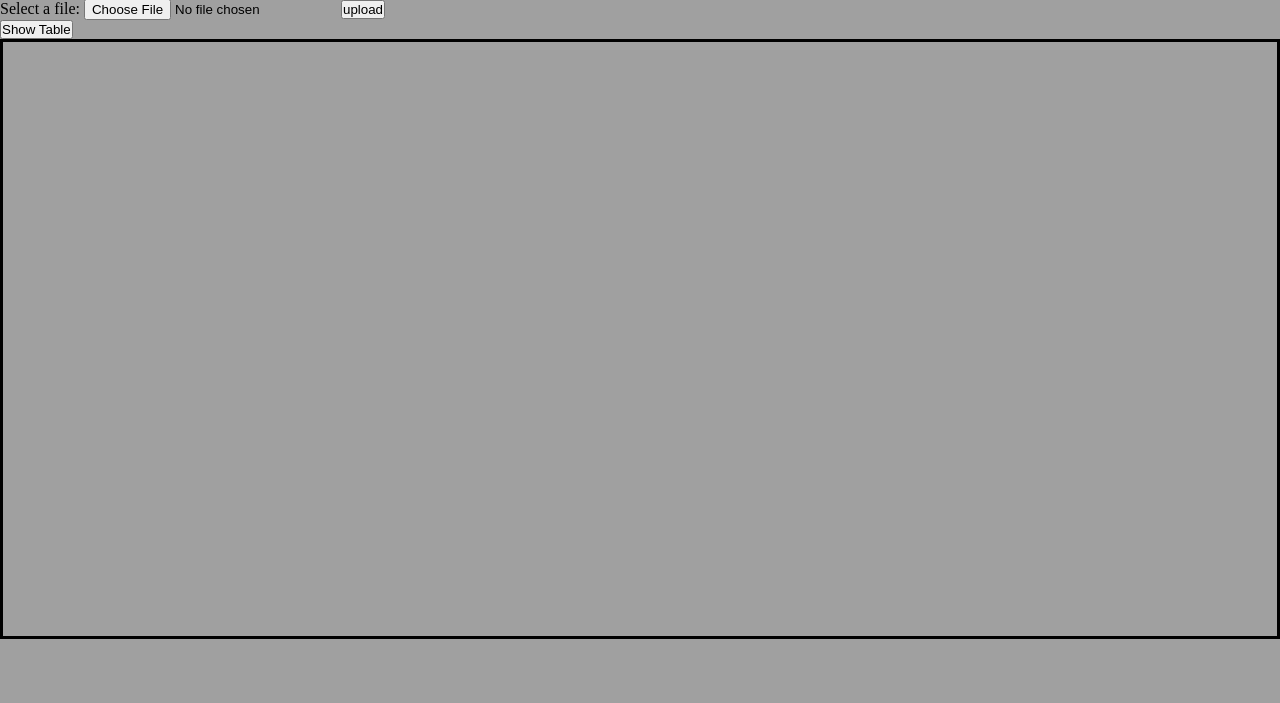
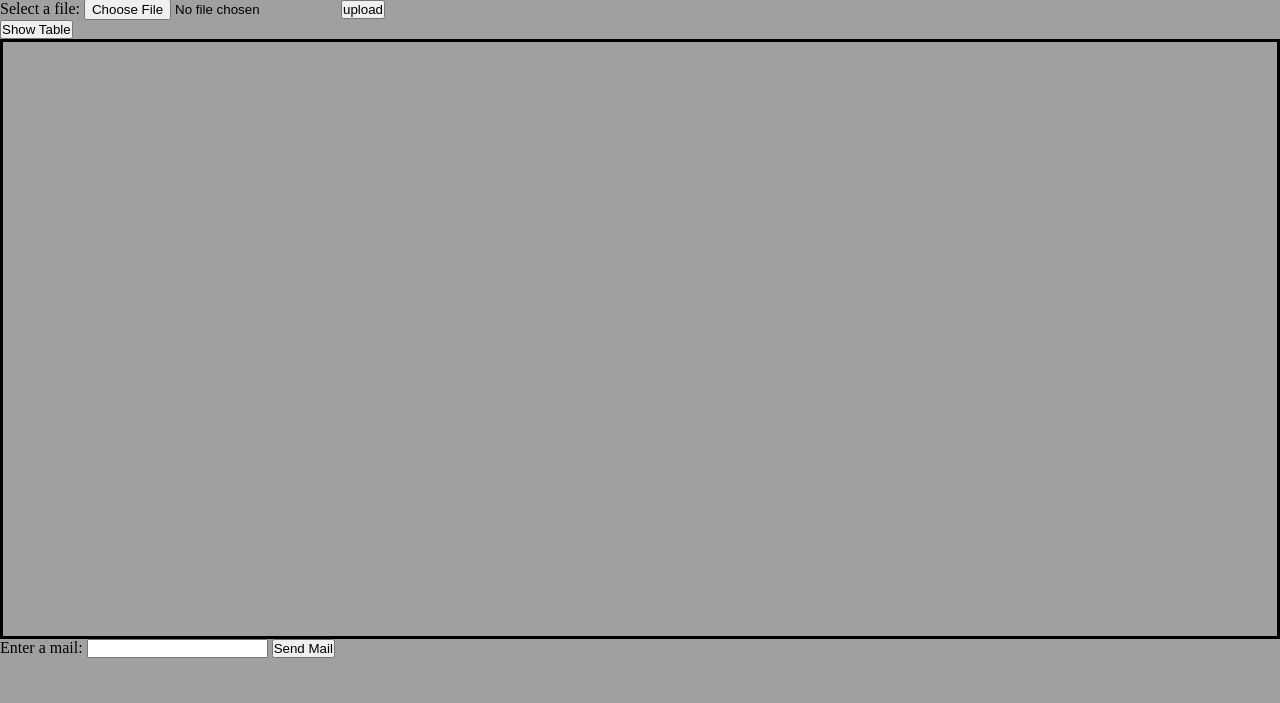
Before and after one commit to RohitKr9/mann_hospitality_assignment, a Django app: page /upload in a window 1280 px wide. Shown: the part 97-800 px from the top of the page. Run offline with Django 5.2, Linux system fonts and the light colour scheme; some libraries are stand-ins or nearby versions.

Commit message:
Implement email for data aggrigation based on date

```diff
--- a/mann_interface/templates/mann_interface/index.html
+++ b/mann_interface/templates/mann_interface/index.html
@@ -18,14 +18,28 @@
     <button type="button" id="show_table">Show Table</button>
     <div id="table"></div>
 
+    <form action="/mail_summary" method="post" id="mail_summary">
+        <label for="recipient_mail">Enter a mail:</label>
+        <input type="email" id="recipient_mail" name="recipient_mail">
+        <button type="submit">Send Mail</button>
+    </form>
+
     <script>
         let myfile
 
         const form = document.getElementById("upload_form")
         const table = document.getElementById("table")
         const button_show_table = document.getElementById("show_table")
+        const form_mail_summary = document.getElementById("mail_summary")
+        const recipient_mail = document.getElementById("recipient_mail").value
+
+        console.log("THIS IS TEST")
+        console.log(recipient_mail)
+        console.log("THIS US EST")
+
         form.addEventListener('submit', uploadFile)
         button_show_table.addEventListener('click', showFile)
+        form_mail_summary.addEventListener('submit', mail_summary)
 
         async function uploadFile(event) {
             event.preventDefault()
@@ -46,5 +60,22 @@
             table.innerHTML = myfile
             console.log(myfile)
         }
+
+        function mail_summary(event){
+            event.preventDefault()
+            const form_data = new FormData(form_mail_summary)
+
+            url = form_mail_summary.action
+            console.log(url)
+
+            fetch(url,{
+                method: form_mail_summary.method,
+                body: form_data
+            })
+            .then(response => response.text())
+            .then(data => {
+                console.log(data)
+            })
+        }
     </script>
 {% endblock content %}
--- a/mann_interface/urls.py
+++ b/mann_interface/urls.py
@@ -3,5 +3,6 @@ from . import views
 
 urlpatterns = [
     path('upload', views.fileUploadIndex),
-    path('file_upload', views.fileUpload)
+    path('file_upload', views.fileUpload),
+    path('mail_summary', views.sendMailWithSummary)
 ]
--- a/mann_interface/views.py
+++ b/mann_interface/views.py
@@ -1,6 +1,14 @@
 from django.shortcuts import render
-from django.http import HttpResponse
+from django.http import HttpResponse, HttpResponseBadRequest
+from django.core.mail import EmailMessage
+
+import environ
+env = environ.Env()
+environ.Env.read_env()
+
 import pandas as pd
+import json
+import io
 
 # Create your views here.
 def fileUploadIndex(request):
@@ -15,3 +23,45 @@ def fileUpload(request):
         request.session['mydffile_as_json'] = my_df_file.to_json()
 
         return HttpResponse(my_df_file.to_html())
+    return HttpResponseBadRequest("this is bad request")
+
+def sendMailWithSummary(request):
+
+    if request.method == 'POST' and request.session['mydffile_as_json']:
+        print("TRIGGERED")
+        my_df = pd.DataFrame(json.loads(request.session['mydffile_as_json']))
+        my_df['Order Date'] = pd.to_datetime(my_df['Order Date'], errors = 'coerce') #ye wo jo faulty data hai usko 'NaT' se replace kar dega
+        my_df['Date'] = my_df['Order Date'].dt.date
+
+        aggrigated_df = my_df.groupby('Date').agg({'Order Total': 'sum',
+                                                   'Net Bill Value': 'sum',
+                                                   'Total Container Charge': 'sum',
+                                                   'Total GST': 'sum',
+                                                   'GF Platform Fee': 'sum',
+                                                   'GST on GF Platform Fee': 'sum',
+                                                   'Total Payable to Merchant': 'sum'})
+
+        recipient_mail = request.POST.get('recipient_mail')
+        subject = 'Date wise summary of sales'
+        message = 'please find the attached summary of sales date wise'
+        file_name = 'date_wise_report.csv'
+
+        file = io.StringIO()
+        aggrigated_df.to_csv(file)
+        csv_string = file.getvalue()
+
+        mail = EmailMessage(
+            subject = subject,
+            body = message,
+            from_email = env('SENDER_MAIL'),
+            to = [recipient_mail]
+        )
+
+        mail.attach('date_wise_report.csv', csv_string, 'text/csv')
+        mail.send()
+        print("MIAL SENT")
+        file.close()
+
+        return HttpResponse()
+
+    return HttpResponseBadRequest()
--- a/templates/base.html
+++ b/templates/base.html
@@ -6,7 +6,6 @@
     <meta name="viewport" content="width=device-width, initial-scale=1.0">
     <title>Mann Hospitality</title>
 
-    <link href="/your-path-to-uicons/css/uicons-[your-style].css" rel="stylesheet">
     <style>
 
             * {
```
Also changed, not shown: mann_hospitality_assignment/settings.py (+7 -0 lines).
